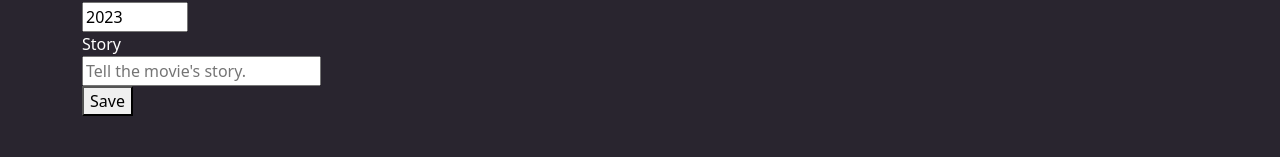
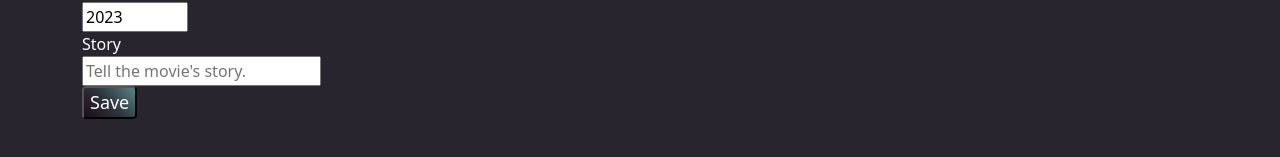
Before and after one commit to CodecoolGlobal/el-proyecte-grande-sprint-1-csharp-StrangerDeer, a React (Create React App) app in the folder MovieForum/MovieForum/ClientApp/: page /add-new-movie in a window 1280 px wide. Shown: the part 149-306 px from the top of the page. Built offline with nearby package versions, Linux system fonts and the light colour scheme.

Commit message:
add button styling

```diff
--- a/MovieForum/MovieForum/ClientApp/src/custom.css
+++ b/MovieForum/MovieForum/ClientApp/src/custom.css
@@ -157,3 +157,10 @@ code {
   left: 50%;
   max-width: 35%;
 }
+
+button {
+  background: linear-gradient(45deg, #1C0B19, #2F353E, #548687);
+  color: white;
+  border-radius: 10%;
+  font-size: 18px;
+}
```
